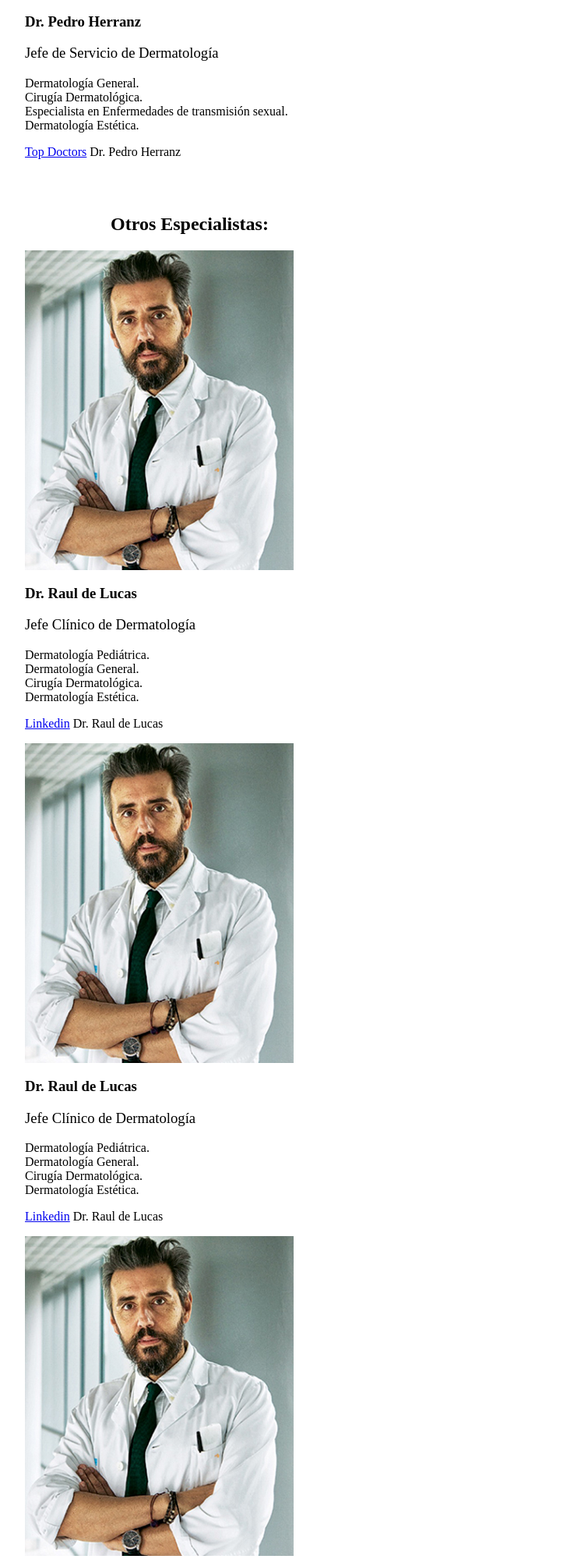
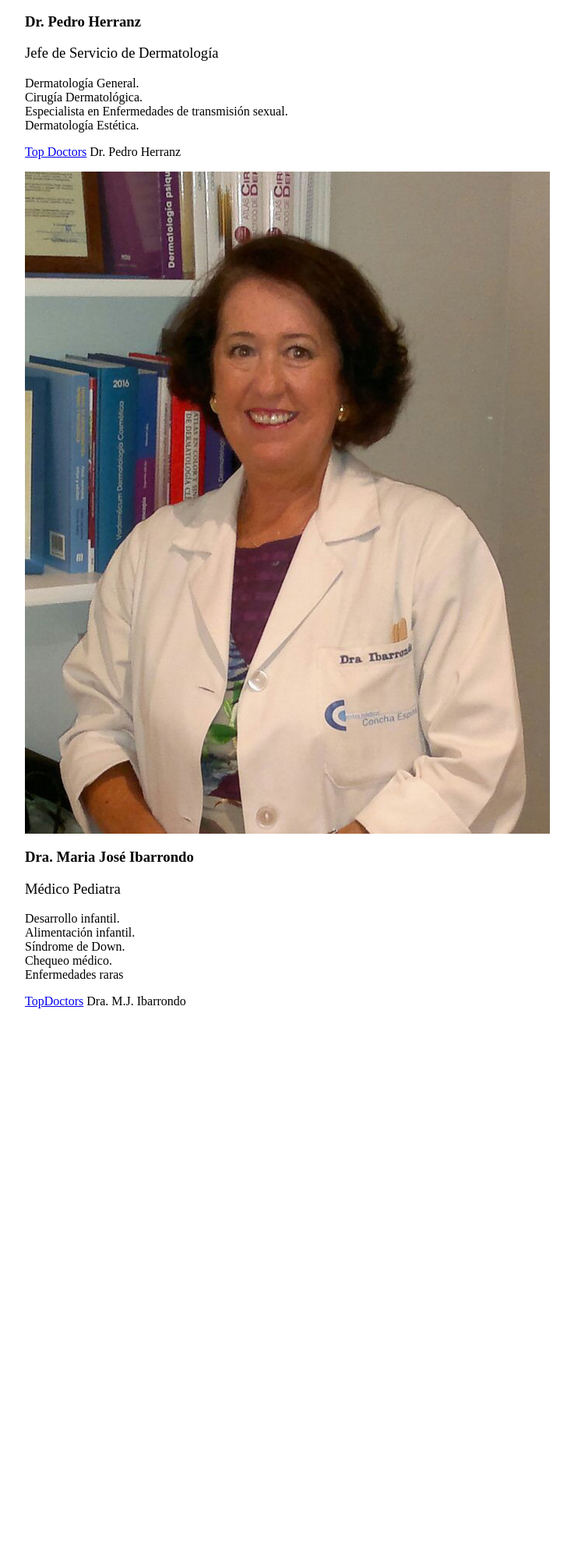
Before and after one commit to keny91/PaginaClinica, a PHP site: page /html/conocenos.html in a window 1280 px wide; the page is wider, and only the part inside the window is pictured. Shown: the part 2570-4569 px from the top of that part at 78% size, without its empty margins (16-753 px from the left). After the commit the page ends 3863 px from the top of that part, so only its background shows below. Run offline with PHP 8.4, Linux system fonts and the light colour scheme.

Commit message:
Dra. MJ Ibarrondo
Añadido y corregido perfiles

```diff
--- a/css/general.css
+++ b/css/general.css
@@ -13,7 +13,11 @@
 
 	font-family: arial;
 }
-ç
+
+.strech{
+	height: 100%;
+	width: 100%;
+}
 
 .map-can{
 	border-color: #434381;
--- a/html/conocenos.html
+++ b/html/conocenos.html
@@ -37,7 +37,7 @@
 
 
         <h2 class="legible_arial row" style="margin-top:70px; margin-left:150px;">Dermatología:</h2>
-
+<!--
         <div class="row doc_row">
         <div class="col-md-6 ">
             <div class="col-md-8 col-md-offset-3">
@@ -47,16 +47,10 @@
               <h3>Dr. Raul de Lucas </h3>
               <p style="font-size:14pt;">Jefe Clínico de Dermatología</p>
 
-              <!-- <ul >
-                  <li>Dermatología Pediátrica.</li>
-                  <li>Dermatología General.</li>
-                  <li>Cirugía Dermatológica.</li>
-                  <li>Dermatología Estética.</li>
-              </ul> -->
 
               <p style="font-size:12pt; margin-top:10px;">Dermatología Pediátrica.<br>Dermatología General.<br>Cirugía Dermatológica.<br>Dermatología Estética.</p>
 
-              <p style="font-size:12pt; margin-top:10px;"><u><strong></strong></u></p> <!-- EMAIL ERA ESTO-->
+              <p style="font-size:12pt; margin-top:10px;"><u><strong></strong></u></p>
               <a href="https://www.linkedin.com/pub/raul-de-lucas-laguna/2a/b93/bb2" target="_blank">Linkedin</a>
               <span class="title">
                 Dr. Raul de Lucas
@@ -74,12 +68,6 @@
               <h3>Dr. Pedro Herranz </h3>
               <p style="font-size:14pt;">Jefe de Servicio de Dermatología</p>
 
-              <!-- <ul >
-                  <li>Dermatología Pediátrica.</li>
-                  <li>Dermatología General.</li>
-                  <li>Cirugía Dermatológica.</li>
-                  <li>Dermatología Estética.</li>
-              </ul> -->
 
               <p style="font-size:12pt; margin-top:10px;">Dermatología General.<br>Cirugía Dermatológica.<br>Especialista en Enfermedades de transmisión sexual.<br>Dermatología Estética.</p>
               <p style="font-size:12pt; margin-top:10px;"><u><strong></strong></u></p>
@@ -91,20 +79,21 @@
           </figure>
         </div>
       </div>
-        </div>
 
 
 
+        </div>
+
+-->
 
 
 
-<h2 class="legible_arial row" style="margin-top:70px; margin-left:150px;">Otros Especialistas:</h2>
 
         <div class="row doc_row">
         <div class="col-md-4 ">
             <div class="col-md-12">
               <figure class="effect portait_size">
-            <img src=".\img\personal\raulLL.jpg" alt="Esto es un señor doctor">
+            <img src=".\img\personal\raulLL.jpg" alt="Doctor Raul de Lucas">
             <figcaption>
               <h3>Dr. Raul de Lucas </h3>
               <p style="font-size:14pt;">Jefe Clínico de Dermatología</p>
@@ -131,10 +120,11 @@
         <div class="col-md-4 ">
             <div class="col-md-12">
               <figure class="effect portait_size">
-            <img src=".\img\personal\raulLL.jpg" alt="Esto es un señor doctor">
+
+            <img src="./img/personal\pedrohp.jpg" class="strech" style="background-size:cover;" alt="Esto es un señor doctor">
             <figcaption>
-              <h3>Dr. Raul de Lucas </h3>
-              <p style="font-size:14pt;">Jefe Clínico de Dermatología</p>
+              <h3>Dr. Pedro Herranz </h3>
+              <p style="font-size:14pt;">Jefe de Servicio de Dermatología</p>
 
               <!-- <ul >
                   <li>Dermatología Pediátrica.</li>
@@ -143,14 +133,13 @@
                   <li>Dermatología Estética.</li>
               </ul> -->
 
-              <p style="font-size:12pt; margin-top:10px;">Dermatología Pediátrica.<br>Dermatología General.<br>Cirugía Dermatológica.<br>Dermatología Estética.</p>
-
-              <p style="font-size:12pt; margin-top:10px;"><u><strong></strong></u></p> <!-- EMAIL ERA ESTO-->
-              <a href="https://www.linkedin.com/pub/raul-de-lucas-laguna/2a/b93/bb2" target="_blank">Linkedin</a>
+              <p style="font-size:12pt; margin-top:10px;">Dermatología General.<br>Cirugía Dermatológica.<br>Especialista en Enfermedades de transmisión sexual.<br>Dermatología Estética.</p>
+              <p style="font-size:12pt; margin-top:10px;"><u><strong></strong></u></p>
+              <a href="http://www.topdoctors.es/doctor/pedro-herranz-pinto" target="_blank">Top Doctors</a>
               <span class="title">
-                Dr. Raul de Lucas
+                Dr. Pedro Herranz
               </span>
-            </figcaption id="fig">
+            </figcaption id="fig2">
           </figure>
         </div>
         </div>
@@ -158,10 +147,10 @@
         <div class="col-md-4 ">
             <div class="col-md-12">
               <figure class="effect portait_size">
-            <img src=".\img\personal\raulLL.jpg" alt="Esto es un señor doctor">
+            <img src=".\img\personal\DraMJIbarrondo.jpg" class="strech" alt="Doctora Ibarrondo">
             <figcaption>
-              <h3>Dr. Raul de Lucas </h3>
-              <p style="font-size:14pt;">Jefe Clínico de Dermatología</p>
+              <h3>Dra. Maria José Ibarrondo </h3>
+              <p style="font-size:14pt;">Médico Pediatra</p>
 
               <!-- <ul >
                   <li>Dermatología Pediátrica.</li>
@@ -170,12 +159,12 @@
                   <li>Dermatología Estética.</li>
               </ul> -->
 
-              <p style="font-size:12pt; margin-top:10px;">Dermatología Pediátrica.<br>Dermatología General.<br>Cirugía Dermatológica.<br>Dermatología Estética.</p>
+              <p style="font-size:12pt; margin-top:10px;">Desarrollo infantil.<br>Alimentación infantil.<br>Síndrome de Down.<br>Chequeo médico.<br>Enfermedades raras</p>
 
               <p style="font-size:12pt; margin-top:10px;"><u><strong></strong></u></p> <!-- EMAIL ERA ESTO-->
-              <a href="https://www.linkedin.com/pub/raul-de-lucas-laguna/2a/b93/bb2" target="_blank">Linkedin</a>
+              <a href="http://www.topdoctors.es/doctor/maria-jose-de-ibarrondo-y-guerricaechevarria" target="_blank">TopDoctors</a>
               <span class="title">
-                Dr. Raul de Lucas
+                Dra. M.J. Ibarrondo
               </span>
             </figcaption id="fig">
           </figure>
@@ -186,88 +175,8 @@
 
 
 
+<!-- <h2 class="legible_arial row" style="margin-top:70px; margin-left:150px;">Otros Especialistas:</h2> -->
 
- <div class="row doc_row">
-        <div class="col-md-4 ">
-            <div class="col-md-12">
-              <figure class="effect portait_size">
-            <img src=".\img\personal\raulLL.jpg" alt="Esto es un señor doctor">
-            <figcaption>
-              <h3>Dr. Raul de Lucas </h3>
-              <p style="font-size:14pt;">Jefe Clínico de Dermatología</p>
-
-              <!-- <ul >
-                  <li>Dermatología Pediátrica.</li>
-                  <li>Dermatología General.</li>
-                  <li>Cirugía Dermatológica.</li>
-                  <li>Dermatología Estética.</li>
-              </ul> -->
-
-              <p style="font-size:12pt; margin-top:10px;">Dermatología Pediátrica.<br>Dermatología General.<br>Cirugía Dermatológica.<br>Dermatología Estética.</p>
-
-              <p style="font-size:12pt; margin-top:10px;"><u><strong></strong></u></p> <!-- EMAIL ERA ESTO-->
-              <a href="https://www.linkedin.com/pub/raul-de-lucas-laguna/2a/b93/bb2" target="_blank">Linkedin</a>
-              <span class="title">
-                Dr. Raul de Lucas
-              </span>
-            </figcaption id="fig">
-          </figure>
-        </div>
-        </div>
-
-        <div class="col-md-4 ">
-            <div class="col-md-12">
-              <figure class="effect portait_size">
-            <img src=".\img\personal\raulLL.jpg" alt="Esto es un señor doctor">
-            <figcaption>
-              <h3>Dr. Raul de Lucas </h3>
-              <p style="font-size:14pt;">Jefe Clínico de Dermatología</p>
-
-              <!-- <ul >
-                  <li>Dermatología Pediátrica.</li>
-                  <li>Dermatología General.</li>
-                  <li>Cirugía Dermatológica.</li>
-                  <li>Dermatología Estética.</li>
-              </ul> -->
-
-              <p style="font-size:12pt; margin-top:10px;">Dermatología Pediátrica.<br>Dermatología General.<br>Cirugía Dermatológica.<br>Dermatología Estética.</p>
-
-              <p style="font-size:12pt; margin-top:10px;"><u><strong></strong></u></p> <!-- EMAIL ERA ESTO-->
-              <a href="https://www.linkedin.com/pub/raul-de-lucas-laguna/2a/b93/bb2" target="_blank">Linkedin</a>
-              <span class="title">
-                Dr. Raul de Lucas
-              </span>
-            </figcaption id="fig">
-          </figure>
-        </div>
-        </div>
-
-        <div class="col-md-4 ">
-            <div class="col-md-12">
-              <figure class="effect portait_size">
-            <img src=".\img\personal\raulLL.jpg" alt="Esto es un señor doctor">
-            <figcaption>
-              <h3>Dr. Raul de Lucas </h3>
-              <p style="font-size:14pt;">Jefe Clínico de Dermatología</p>
-
-              <!-- <ul >
-                  <li>Dermatología Pediátrica.</li>
-                  <li>Dermatología General.</li>
-                  <li>Cirugía Dermatológica.</li>
-                  <li>Dermatología Estética.</li>
-              </ul> -->
-
-              <p style="font-size:12pt; margin-top:10px;">Dermatología Pediátrica.<br>Dermatología General.<br>Cirugía Dermatológica.<br>Dermatología Estética.</p>
-
-              <p style="font-size:12pt; margin-top:10px;"><u><strong></strong></u></p> <!-- EMAIL ERA ESTO-->
-              <a href="https://www.linkedin.com/pub/raul-de-lucas-laguna/2a/b93/bb2" target="_blank">Linkedin</a>
-              <span class="title">
-                Dr. Raul de Lucas
-              </span>
-            </figcaption id="fig">
-          </figure>
-        </div>
-        </div>
 
         </div>
 
```
Also changed, not shown: img/personal/DraMJIbarrondo.jpg (added).
